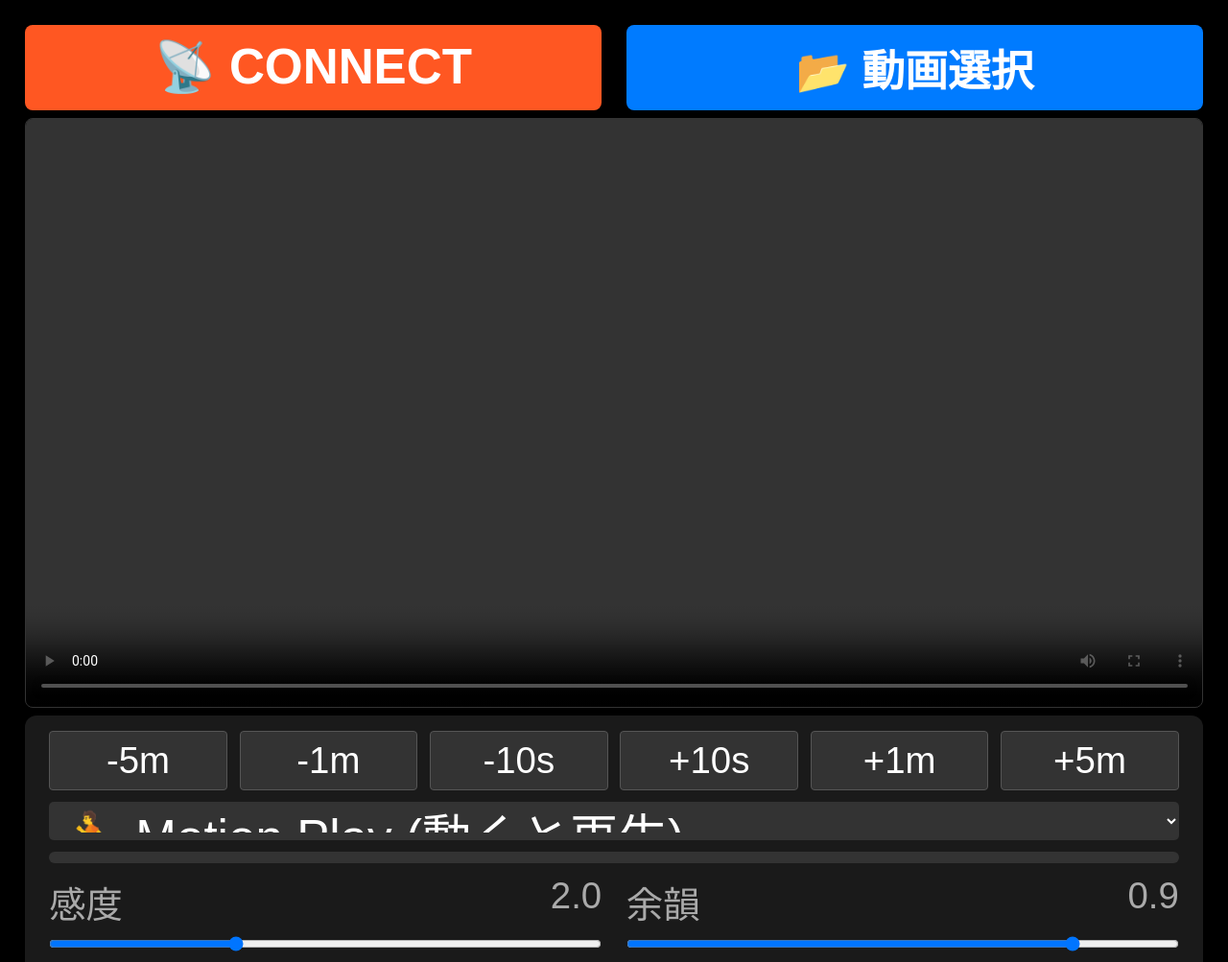
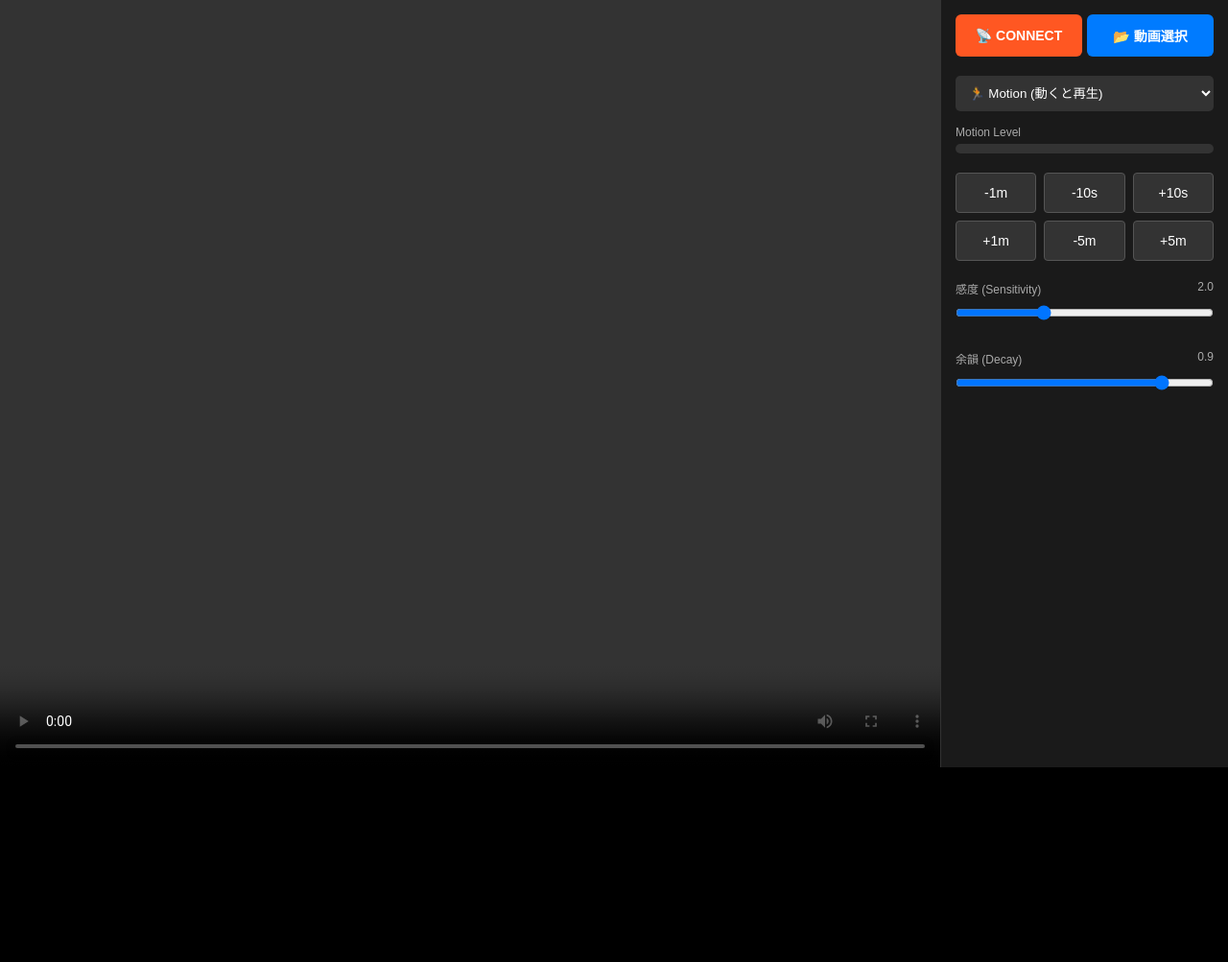
Before and after one commit to nazeroca/a, a plain HTML site: page index.html in a window 1280 px wide. Shown: the top 1003 px of the page at 96% size. After the commit the page ends 800 px from the top, so only its background shows below. Drawn offline with Linux system fonts and the light colour scheme.

Commit message:
Update index.html

```diff
--- a/index.html
+++ b/index.html
@@ -3,213 +3,179 @@
 <head>
 <meta charset="UTF-8">
 <meta name="viewport" content="width=device-width, initial-scale=1.0, maximum-scale=1.0, user-scalable=no">
-<title>M5 BLE Player Full</title>
+<title>M5 Landscape Player</title>
 <style>
-  /* リセット & 基本設定 */
-  * { box-sizing: border-box; touch-action: manipulation; } /* ダブルタップ拡大防止 */
-
+  /* 全体設定 */
+  * { box-sizing: border-box; touch-action: manipulation; }
   body {
-    background-color: #000;
-    color: #eee;
-    font-family: sans-serif;
-    margin: 0;
-    padding: 0;
-    /* dvh: アドレスバーの有無に関わらず、表示領域きっちり100%にする魔法の単位 */
-    height: 100dvh;
-    width: 100vw;
-    overflow: hidden; /* スクロール禁止 */
-    display: flex;
-    flex-direction: column;
+    background-color: #000; color: #eee; font-family: sans-serif;
+    margin: 0; padding: 0;
+    height: 100dvh; width: 100vw;
+    overflow: hidden;
   }
 
   /* メインコンテナ */
   #container {
-    flex: 1; /* 画面いっぱいを使う */
     display: flex;
+    width: 100%; height: 100%;
+    /* デフォルト（縦画面）は縦並び */
     flex-direction: column;
-    padding: 2vw; /* 画面幅の2%の余白 */
-    gap: 1vh;     /* 要素間隔は画面高さの1% */
+    padding: 10px; gap: 10px;
   }
 
-  /* 1. 上部エリア（接続ボタン & ファイル選択） */
-  #top-area {
-    flex: 0 0 auto; /* 高さは中身なり */
-    display: flex;
-    gap: 2vw;
+  /* 動画エリア */
+  #video-area {
+    background: #000;
+    border: 1px solid #333; border-radius: 8px;
+    display: flex; justify-content: center; align-items: center;
+    position: relative;
+    /* 縦画面時は動画エリアを優先的に確保しつつ、コントローラー分も残す */
+    flex: 1;
+    min-height: 0;
+  }
+  video { width: 100%; height: 100%; object-fit: contain; }
+
+  /* コントローラーエリア */
+  #controls {
+    background: #1a1a1a;
+    border-radius: 12px;
+    padding: 10px;
+    display: flex; flex-direction: column; gap: 10px;
+    overflow-y: auto; /* 溢れたらスクロール */
+    /* 縦画面時の高さ確保 */
+    flex: 0 0 auto;
+    max-height: 40vh;
   }
 
+  /* ======== 横画面（ランドスケープ）用レイアウト ======== */
+  @media (orientation: landscape) {
+    #container {
+      flex-direction: row; /* 横並びにする */
+      padding: 0; gap: 0;
+    }
+
+    #video-area {
+      flex: 1; /* 残りのスペース全部動画 */
+      border-radius: 0; border: none;
+    }
+
+    #controls {
+      width: 300px; /* 右側の固定幅 */
+      height: 100%;
+      max-height: none;
+      border-radius: 0;
+      border-left: 1px solid #333;
+      padding: 15px;
+    }
+  }
+  /* ==================================================== */
+
+  /* ボタン・UIデザイン */
+  .btn-top-group { display: flex; gap: 5px; }
+
   #ble-connect {
-    flex: 1;
-    background: #ff5722;
-    color: white;
-    padding: 1.5vh 0; /* 高さは画面比率で */
-    border-radius: 8px;
-    font-weight: bold;
-    text-align: center;
-    font-size: 4vw; /* 文字サイズも画面幅連動 */
-    display: flex; align-items: center; justify-content: center;
-    cursor: pointer;
+    flex: 1; background: #ff5722; color: white; padding: 12px;
+    border-radius: 6px; font-weight: bold; text-align: center; cursor: pointer;
+    font-size: 14px; display: flex; align-items: center; justify-content: center;
   }
   .connected-btn { background: #4caf50 !important; pointer-events: none; }
 
   .btn-file {
-    flex: 1;
-    background: #007bff;
-    color: white;
-    padding: 1.5vh 0;
-    border-radius: 8px;
-    font-weight: bold;
-    text-align: center;
-    font-size: 3.5vw;
-    display: flex; align-items: center; justify-content: center;
-    cursor: pointer;
+    flex: 1; background: #007bff; color: white; padding: 12px;
+    border-radius: 6px; font-weight: bold; text-align: center; cursor: pointer;
+    font-size: 14px; overflow: hidden; white-space: nowrap;
   }
   input[type="file"] { display: none; }
 
-  /* 2. 動画エリア（残りのスペースを全部使う） */
-  #video-area {
-    flex: 1 1 auto; /* 伸び縮みする */
-    background: #111;
-    border: 1px solid #333;
-    border-radius: 8px;
-    position: relative;
-    overflow: hidden;
-    display: flex;
-    justify-content: center;
-    align-items: center;
-    min-height: 0; /* Flexboxの子要素でスクロールさせないための必須設定 */
-  }
-  video {
-    width: 100%;
-    height: 100%;
-    object-fit: contain; /* アスペクト比維持 */
-  }
-
-  /* 3. 操作エリア（下部に固定的な高さ） */
-  #controls {
-    flex: 0 0 auto; /* 高さは中身なり（伸びない） */
-    background: #1a1a1a;
-    border-radius: 12px;
-    padding: 2vh 2vw;
-    display: flex;
-    flex-direction: column;
-    gap: 1.5vh;
-  }
-
-  /* スキップボタン群 */
-  .skip-grid {
-    display: grid;
-    grid-template-columns: repeat(6, 1fr); /* 6個横並び */
-    gap: 1vw;
-  }
+  /* スキップボタン（グリッド） */
+  .skip-grid { display: grid; grid-template-columns: repeat(3, 1fr); gap: 8px; }
   .btn-skip {
-    background: #333; color: #fff;
-    border: 1px solid #555; border-radius: 4px;
-    padding: 1vh 0;
-    font-size: 3vw;
-    cursor: pointer;
+    background: #333; color: #fff; border: 1px solid #555; border-radius: 4px;
+    padding: 12px 0; font-size: 14px; cursor: pointer;
   }
   .btn-skip:active { background: #555; }
 
-  /* モード選択 */
-  select {
-    width: 100%;
-    padding: 1vh;
-    background: #333; color: white; border: none; border-radius: 5px;
-    font-size: 4vw;
-    height: 5vh;
-  }
-
   /* メーター */
-  .bar-bg {
-    width: 100%; height: 1.5vh;
-    background: #333; border-radius: 1vh;
-    overflow: hidden;
-  }
+  .bar-bg { width: 100%; height: 10px; background: #333; border-radius: 5px; overflow: hidden; margin-top: 5px; }
   #bar { height: 100%; width: 0%; background: linear-gradient(90deg, #0f0, #ff0, #f00); transition: width 0.1s; }
 
-  /* スライダーエリア */
-  .sliders {
-    display: flex; gap: 2vw;
-  }
-  .slider-group { flex: 1; }
-  .row { display: flex; justify-content: space-between; font-size: 3vw; color: #aaa; margin-bottom: 0.5vh;}
-
-  input[type="range"] {
-    width: 100%;
-    height: 3vh; /* タッチしやすい太さ */
-    margin: 0;
-  }
+  /* スライダー等 */
+  select { width: 100%; padding: 10px; background: #333; color: white; border: none; border-radius: 5px; margin-bottom: 5px; }
+  .slider-row { margin-top: 10px; }
+  .label-row { display: flex; justify-content: space-between; font-size: 12px; color: #aaa; margin-bottom: 2px; }
+  input[type="range"] { width: 100%; margin: 0; height: 30px; }
 
 </style>
 </head>
 <body>
 
 <div id="container">
-  <div id="top-area">
-    <div id="ble-connect" onclick="connectBLE()">📡 CONNECT</div>
-    <label class="btn-file">📂 動画選択<input type="file" id="file-input" accept="video/*"></label>
-  </div>
-
   <div id="video-area">
     <video id="v" playsinline webkit-playsinline controls loop></video>
   </div>
 
   <div id="controls">
-    <div class="skip-grid">
-      <button class="btn-skip" onclick="skip(-300)">-5m</button>
+
+    <div class="btn-top-group">
+      <div id="ble-connect" onclick="connectBLE()">📡 CONNECT</div>
+      <label class="btn-file">📂 動画選択<input type="file" id="file-input" accept="video/*"></label>
+    </div>
+
+    <div style="margin-top:10px;">
+      <select id="mode">
+        <option value="motion">🏃 Motion (動くと再生)</option>
+        <option value="reverse">🧘 Reverse (止まると再生)</option>
+        <option value="none">🛑 Monitor Only</option>
+      </select>
+    </div>
+
+    <div>
+      <div class="label-row"><span>Motion Level</span></div>
+      <div class="bar-bg"><div id="bar"></div></div>
+    </div>
+
+    <div class="skip-grid" style="margin-top:10px;">
       <button class="btn-skip" onclick="skip(-60)">-1m</button>
       <button class="btn-skip" onclick="skip(-10)">-10s</button>
       <button class="btn-skip" onclick="skip(10)">+10s</button>
       <button class="btn-skip" onclick="skip(60)">+1m</button>
+      <button class="btn-skip" onclick="skip(-300)">-5m</button>
       <button class="btn-skip" onclick="skip(300)">+5m</button>
     </div>
 
-    <select id="mode">
-      <option value="motion">🏃 Motion Play (動くと再生)</option>
-      <option value="reverse">🧘 Reverse Gate (止まると再生)</option>
-      <option value="none">🛑 Monitor Only</option>
-    </select>
+    <div class="slider-row">
+      <div class="label-row"><span>感度 (Sensitivity)</span><span id="s-val">2.0</span></div>
+      <input type="range" id="sens" min="0.5" max="5.0" step="0.1" value="2.0">
+    </div>
 
-    <div class="bar-bg"><div id="bar"></div></div>
+    <div class="slider-row">
+      <div class="label-row"><span>余韻 (Decay)</span><span id="d-val">0.9</span></div>
+      <input type="range" id="decay" min="0.5" max="0.99" step="0.01" value="0.9">
+    </div>
 
-    <div class="sliders">
-      <div class="slider-group">
-        <div class="row"><span>感度</span><span id="s-val">2.0</span></div>
-        <input type="range" id="sens" min="0.5" max="5.0" step="0.1" value="2.0">
-      </div>
-      <div class="slider-group">
-        <div class="row"><span>余韻</span><span id="d-val">0.9</span></div>
-        <input type="range" id="decay" min="0.5" max="0.99" step="0.01" value="0.9">
-      </div>
-    </div>
   </div>
 </div>
 
 <script>
-  // BLE設定
+  // === BLE & System ===
   const SERVICE_UUID = "4fafc201-1fb5-459e-8fcc-c5c9c331914b";
   const CHARACTERISTIC_UUID = "beb5483e-36e1-4688-b7f5-ea07361b26a8";
 
+  const btnConnect = document.getElementById('ble-connect');
   let bluetoothDevice;
-  let characteristic;
-  const btnConnect = document.getElementById('ble-connect');
 
-  // ▼ 全画面化ロジック ▼
+  // 全画面化関数
   function goFullScreen() {
     const doc = document.documentElement;
-    if (doc.requestFullscreen) { doc.requestFullscreen(); }
-    else if (doc.webkitRequestFullscreen) { doc.webkitRequestFullscreen(); } // Chrome/Safari old
+    if (doc.requestFullscreen) { doc.requestFullscreen().catch(e=>{}); }
+    else if (doc.webkitRequestFullscreen) { doc.webkitRequestFullscreen(); }
   }
 
   async function connectBLE() {
-    // 1. まず全画面化を試みる (ユーザーアクション直後なら成功率高い)
-    goFullScreen();
-
     try {
       btnConnect.innerText = "🔍...";
 
-      // 2. Bluetoothデバイスを探す
+      // 1. ペアリング（ポップアップ表示）
       bluetoothDevice = await navigator.bluetooth.requestDevice({
         filters: [{ name: 'M5-AV-Controller' }],
         optionalServices: [SERVICE_UUID]
@@ -217,13 +183,16 @@
 
       const server = await bluetoothDevice.gatt.connect();
       const service = await server.getPrimaryService(SERVICE_UUID);
-      characteristic = await service.getCharacteristic(CHARACTERISTIC_UUID);
+      const characteristic = await service.getCharacteristic(CHARACTERISTIC_UUID);
 
       await characteristic.startNotifications();
       characteristic.addEventListener('characteristicvaluechanged', handleData);
 
+      // 2. 成功したら全画面化
       btnConnect.innerText = "✅ OK";
       btnConnect.classList.add('connected-btn');
+
+      setTimeout(goFullScreen, 500); // 少し待ってから全画面へ
 
       bluetoothDevice.addEventListener('gattserverdisconnected', () => {
         btnConnect.innerText = "❌ 切断";
@@ -232,19 +201,16 @@
 
     } catch (error) {
       console.log(error);
-      btnConnect.innerText = "失敗/取消";
-      // 失敗しても再挑戦できるように戻す
-      setTimeout(() => { btnConnect.innerText = "📡 CONNECT"; }, 2000);
+      btnConnect.innerText = "失敗 (再試行)";
     }
   }
 
-  // --- 以下、プレイヤー制御ロジック (変更なし) ---
+  // === Player Logic ===
   const video = document.getElementById('v');
   const bar = document.getElementById('bar');
   const modeSel = document.getElementById('mode');
   const sensRange = document.getElementById('sens');
   const decayRange = document.getElementById('decay');
-
   let smoothVal = 0;
 
   function handleData(event) {
```
